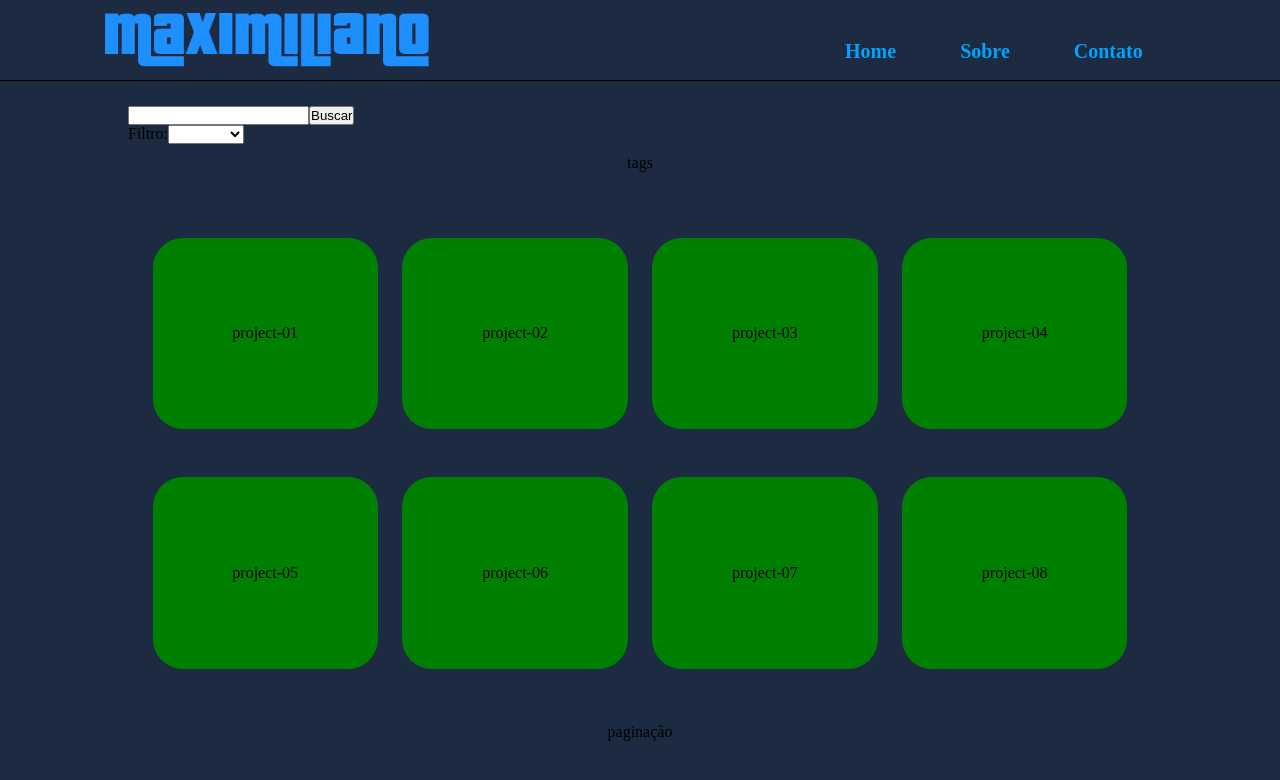
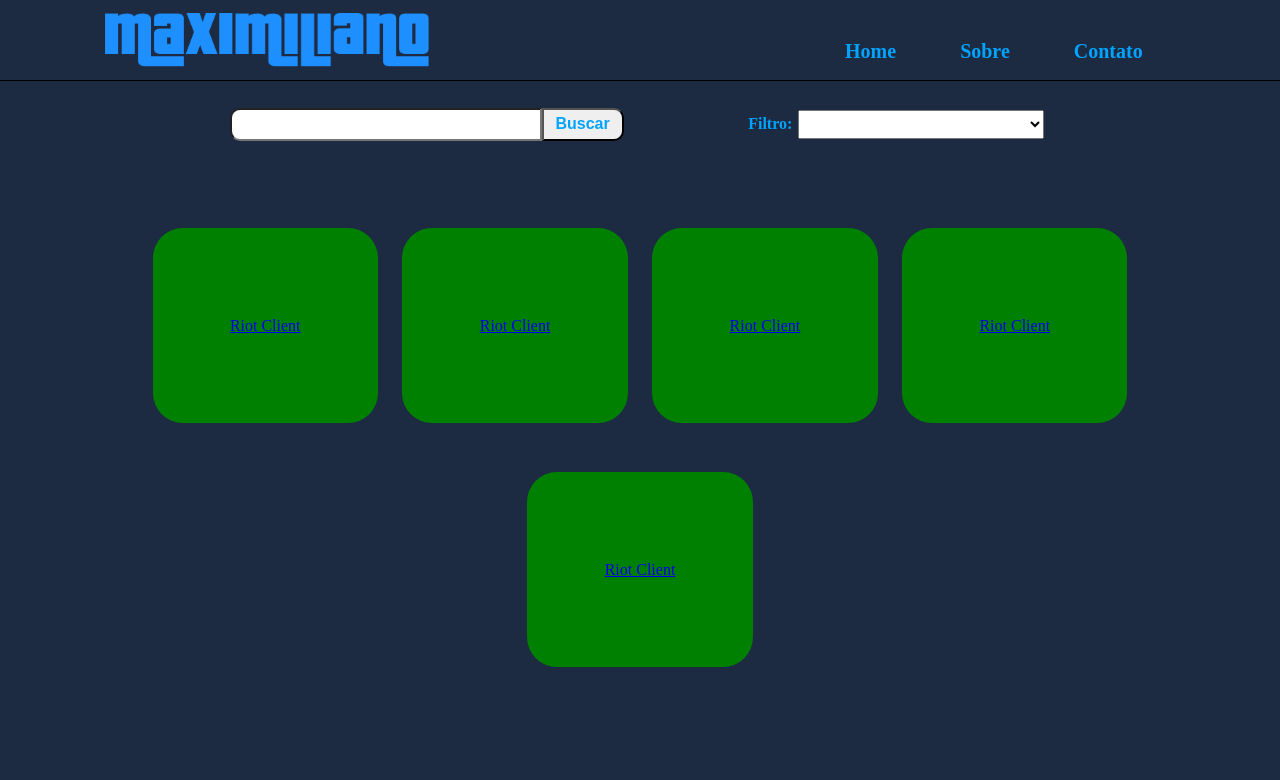
Before and after one commit to maximilianoalvarenga/maximilianoalvarenga, a React (Create React App) app: page /#/portfolio in a window 1280 px wide. Shown: the top 780 px of the page. Built offline with nearby package versions, Linux system fonts and the light colour scheme.

Commit message:
Ajustado div de busca com filtros.

```diff
--- a/src/components/CardProject/CardProject.style.js
+++ b/src/components/CardProject/CardProject.style.js
@@ -1,8 +1,9 @@
 import styled from "styled-components";
 
 export const CardProjectStyle = styled.div`
-    width: 22%;
-    height: 40%;
+
+    width: 100%;
+    height: 100%;
 
     border-radius: 3rem;
     background-color: green;
--- a/src/pages/Portfolio/Portfolio.Style.js
+++ b/src/pages/Portfolio/Portfolio.Style.js
@@ -18,7 +18,6 @@
 export const ContainerPortfolio = styled.section`
     width: 80%;
     height: 89.9%;
-    //background-color: green;
     margin-top: 2.5rem;
     display: flex;
     flex-direction: column;
@@ -27,8 +26,50 @@
 export const ContainerSearch = styled.div`
     width: 100%;
     height: 8%;
+    color: #00A3FE;
+    display: flex;
+    justify-content: space-evenly;
+    height: 6%;
 
-    //background-color: blue;
+    div {
+        height: 100%;
+        width: 40%;
+        display: flex;
+        align-items: center;
+
+        input {
+            height: 80%;
+            width: 75%;
+            border-bottom-left-radius: 1rem;
+            border-top-left-radius: 1rem;
+        }
+
+        button {
+            color: #00A3FE;
+            font-size: 1.6rem;
+            font-weight: bold;
+            height: 90%;
+            width: 20%;
+            border-bottom-right-radius: 1rem;
+            border-top-right-radius: 1rem;
+        }
+    }
+
+    label {
+        font-size: 1.6rem;
+        font-weight: bold;
+        display: flex;
+        align-items: center;
+        width: 30%;
+        display: flex;
+        justify-content: space-evenly;
+
+        select {
+            height: 80%;
+            width: 80%;
+            text-align: center;
+        }
+    }
 `;
 
 export const ContainerCardsPortfolio = styled.div`
@@ -55,6 +96,14 @@
         justify-content: space-evenly;
         align-items: center;
         flex-wrap: wrap;
+
+        a {
+            width: 22%;
+            height: 40%;
+            display: block;
+            //background-color: yellow;
+        }
+
     }
 
 `;
--- a/src/pages/Portfolio/Portfolio.js
+++ b/src/pages/Portfolio/Portfolio.js
@@ -41,15 +41,17 @@
                     </ContainerSearch>
                     <ContainerCardsPortfolio>
                         <div className='tags'>
-                            tags
+
                         </div>
                         <div className='cards'>
                         { projects.map((project) =>
-                                <CardProject dataCard={project} />
+                                <a href={project.url} target='_blank' rel="noreferrer">
+                                    <CardProject dataCard={project} />
+                                </a>
                            )}
                         </div>
                         <div className='paginacao'>
-                            paginação
+
                         </div>
                     </ContainerCardsPortfolio>
                </ContainerPortfolio>
--- a/src/services/informations.js
+++ b/src/services/informations.js
@@ -35,36 +35,30 @@
 
 export const projects = [
     {
-        name: 'project-01',
-        tags: ['react', 'frontend']
+        name: 'Riot Client',
+        url: 'https://maximilianoalvarenga.github.io/login-league-of-legends/',
+        tags: ['react', 'frontend', 'clone']
     },
     {
-        name: 'project-02',
-        tags: ['react', 'frontend']
+        name: 'Riot Client',
+        url: 'https://maximilianoalvarenga.github.io/login-league-of-legends/',
+        tags: ['react', 'frontend', 'clone']
     },
     {
-        name: 'project-03',
-        tags: ['react', 'frontend']
+        name: 'Riot Client',
+        url: 'https://maximilianoalvarenga.github.io/login-league-of-legends/',
+        tags: ['react', 'frontend', 'clone']
     },
     {
-        name: 'project-04',
-        tags: ['react', 'frontend']
+        name: 'Riot Client',
+        url: 'https://maximilianoalvarenga.github.io/login-league-of-legends/',
+        tags: ['react', 'frontend', 'clone']
     },
     {
-        name: 'project-05',
-        tags: ['react', 'frontend']
-    },
-    {
-        name: 'project-06',
-        tags: ['react', 'frontend']
-    },
-    {
-        name: 'project-07',
-        tags: ['react', 'frontend']
-    },
-    {
-        name: 'project-08',
-        tags: ['react', 'frontend']
+        name: 'Riot Client',
+        url: 'https://maximilianoalvarenga.github.io/login-league-of-legends/',
+        tags: ['react', 'frontend', 'clone']
     },
 
+
 ];
```
